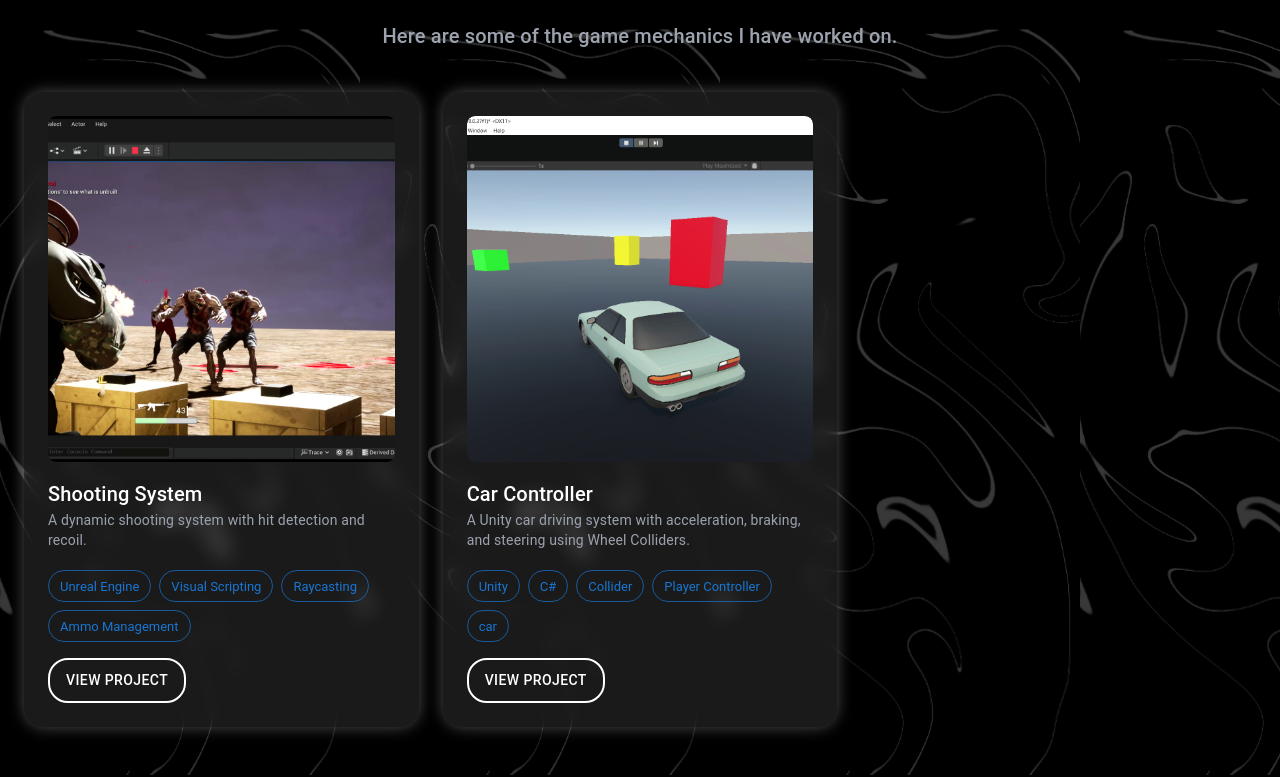
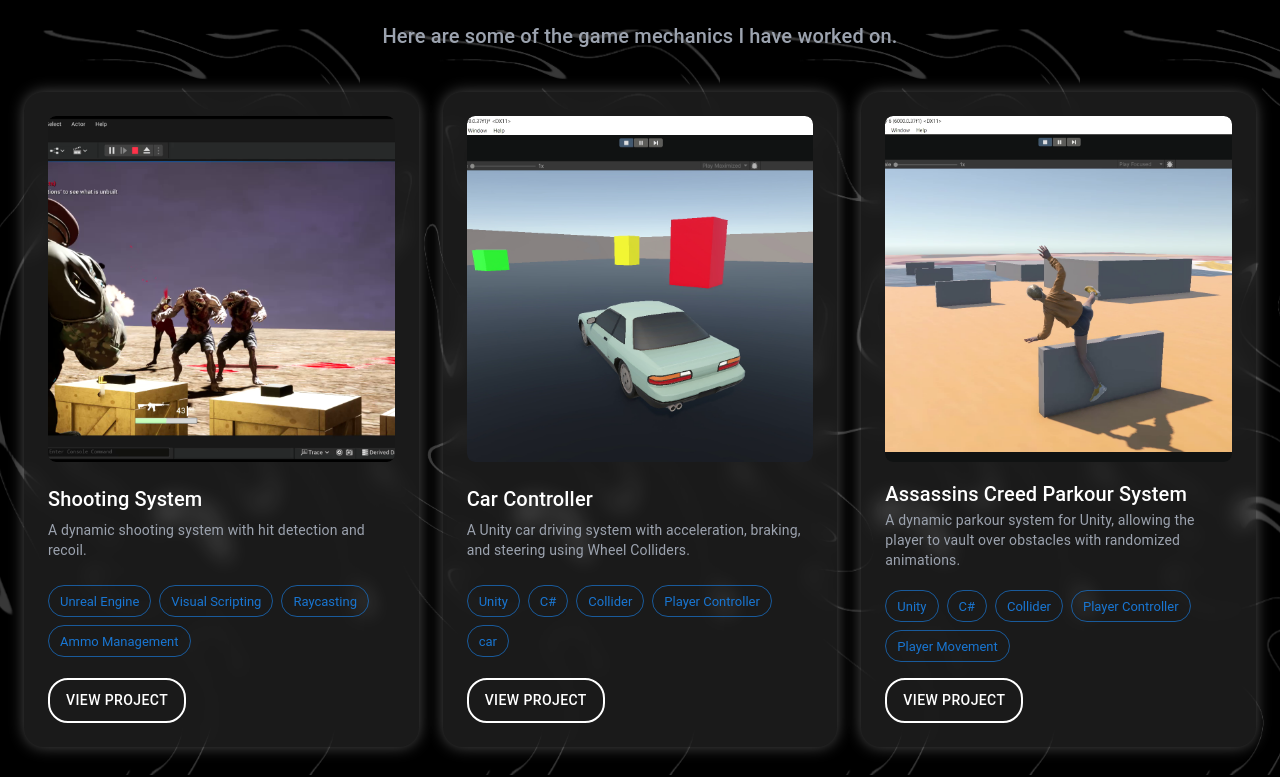
Before and after one commit to Frost2204/React-portfolio, a React (Create React App) app: page / in a window 1280 px wide. Shown: the part 3273-4050 px from the top of the page. Built offline with nearby package versions, Linux system fonts and the light colour scheme; a web font is replaced by a local one.

Commit message:
added parkour system

```diff
--- a/src/components/GameMechanics.js
+++ b/src/components/GameMechanics.js
@@ -1,31 +1,49 @@
-import React, { useState } from 'react';
-import { Box, Typography, Chip, Button } from '@mui/material';
+import React, { useState } from "react";
+import { Box, Typography, Chip, Button } from "@mui/material";
 
 // Importing images & GIFs
-import shootingImage from './customStyle/mechanics/shooting mechanics.png';
-import shootingGif from './customStyle/mechanics/gif/shooting.gif';
+import shootingImage from "./customStyle/mechanics/shooting mechanics.png";
+import shootingGif from "./customStyle/mechanics/gif/shooting.gif";
 
-import carcont from './customStyle/mechanics/car.png';
-import carcontgif from './customStyle/mechanics/gif/Car.gif';
+import carcont from "./customStyle/mechanics/car.png";
+import carcontgif from "./customStyle/mechanics/gif/Car.gif";
+
+
+import parkour from "./customStyle/mechanics/parkour.png";
+import parGif from "./customStyle/mechanics/gif/parkour.gif";
 
 const mechanics = [
   {
-    name: 'Shooting System',
+    name: "Shooting System",
     image: shootingImage,
     gif: shootingGif,
-    skills: ['Unreal Engine', 'Visual Scripting', 'Raycasting', 'Ammo Management'],
-    description: 'A dynamic shooting system with hit detection and recoil.',
-    link: 'https://github.com/Frost2204/Shooting-Game-Mechanics', // Replace with your actual link
+    skills: [
+      "Unreal Engine",
+      "Visual Scripting",
+      "Raycasting",
+      "Ammo Management",
+    ],
+    description: "A dynamic shooting system with hit detection and recoil.",
+    link: "https://github.com/Frost2204/Shooting-Game-Mechanics", // Replace with your actual link
   },
   {
-    name: 'Car Controller',
+    name: "Car Controller",
     image: carcont,
     gif: carcontgif,
-    skills: ['Unity', 'C#', 'Collider', 'Player Controller','car'],
-    description: 'A Unity car driving system with acceleration, braking, and steering using Wheel Colliders.',
-    link: 'https://github.com/Frost2204/Car-Controller', // Replace with your actual link
+    skills: ["Unity", "C#", "Collider", "Player Controller", "car"],
+    description:
+      "A Unity car driving system with acceleration, braking, and steering using Wheel Colliders.",
+    link: "https://github.com/Frost2204/Car-Controller", // Replace with your actual link
   },
-
+  {
+    name: "Assassins Creed Parkour System",
+    image: parkour,
+    gif: parGif,
+    skills: ["Unity", "C#", "Collider", "Player Controller", "Player Movement"],
+    description:
+      "A dynamic parkour system for Unity, allowing the player to vault over obstacles with randomized animations.",
+    link: "https://github.com/Frost2204/Parkour-System", // Replace with your actual link
+  },
 ];
 
 const GameMechanics = () => {
@@ -49,10 +67,10 @@ const GameMechanics = () => {
             key={index}
             className="p-6 transition-all duration-700 rounded-lg shadow-lg flex flex-col justify-between"
             sx={{
-              backdropFilter: 'blur(10px)',
-              backgroundColor: 'rgba(255, 255, 255, 0.1)',
-              borderRadius: '20px',
-              boxShadow: '0 0 15px rgba(255, 255, 255, 0.3)',
+              backdropFilter: "blur(10px)",
+              backgroundColor: "rgba(255, 255, 255, 0.1)",
+              borderRadius: "20px",
+              boxShadow: "0 0 15px rgba(255, 255, 255, 0.3)",
             }}
           >
             {/* Image/GIF Swap on Hover */}
@@ -77,7 +95,13 @@ const GameMechanics = () => {
             </Typography>
             <div className="flex justify-start flex-wrap gap-2 mt-5">
               {mechanic.skills.map((skill, i) => (
-                <Chip key={i} label={skill} className="rounded-full" color="primary" variant="outlined" />
+                <Chip
+                  key={i}
+                  label={skill}
+                  className="rounded-full"
+                  color="primary"
+                  variant="outlined"
+                />
               ))}
             </div>
 
@@ -91,10 +115,10 @@ const GameMechanics = () => {
                   target="_blank"
                   rel="noopener noreferrer"
                   style={{
-                    borderRadius: '20px',
-                    padding: '8px 16px',
-                    border: '2px solid white',
-                    backgroundColor: 'transparent',
+                    borderRadius: "20px",
+                    padding: "8px 16px",
+                    border: "2px solid white",
+                    backgroundColor: "transparent",
                   }}
                   className="hover:border-white hover:shadow-lg hover:shadow-slate-300"
                 >
--- a/src/components/Main.js
+++ b/src/components/Main.js
@@ -22,7 +22,7 @@ const Main = () => {
       <SectionFive />
       <About />
       <FavoriteGames />
-      <VisualVibe />
+      {/* <VisualVibe /> */}
     </div>
   );
 };
```
Also changed, not shown: src/components/customStyle/mechanics/gif/parkour.gif (added), src/components/customStyle/mechanics/parkour.png (added).
